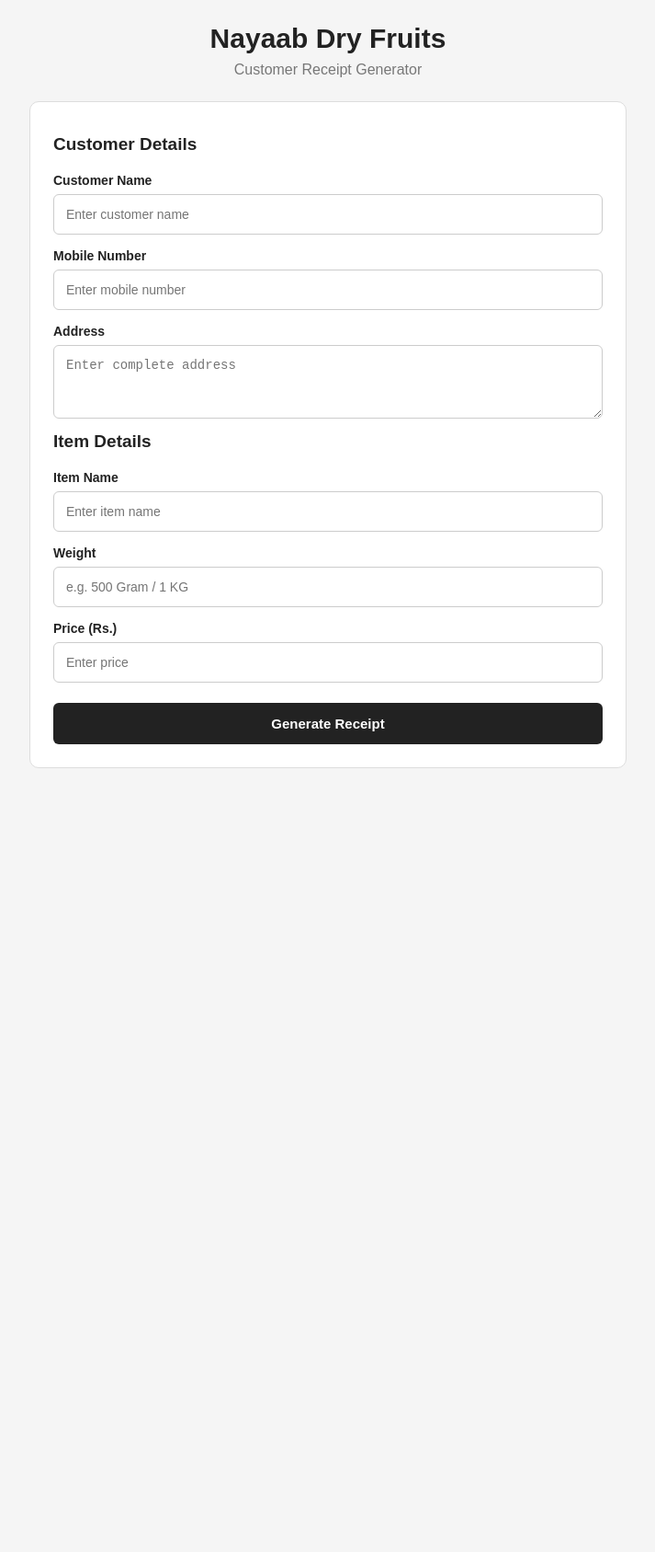
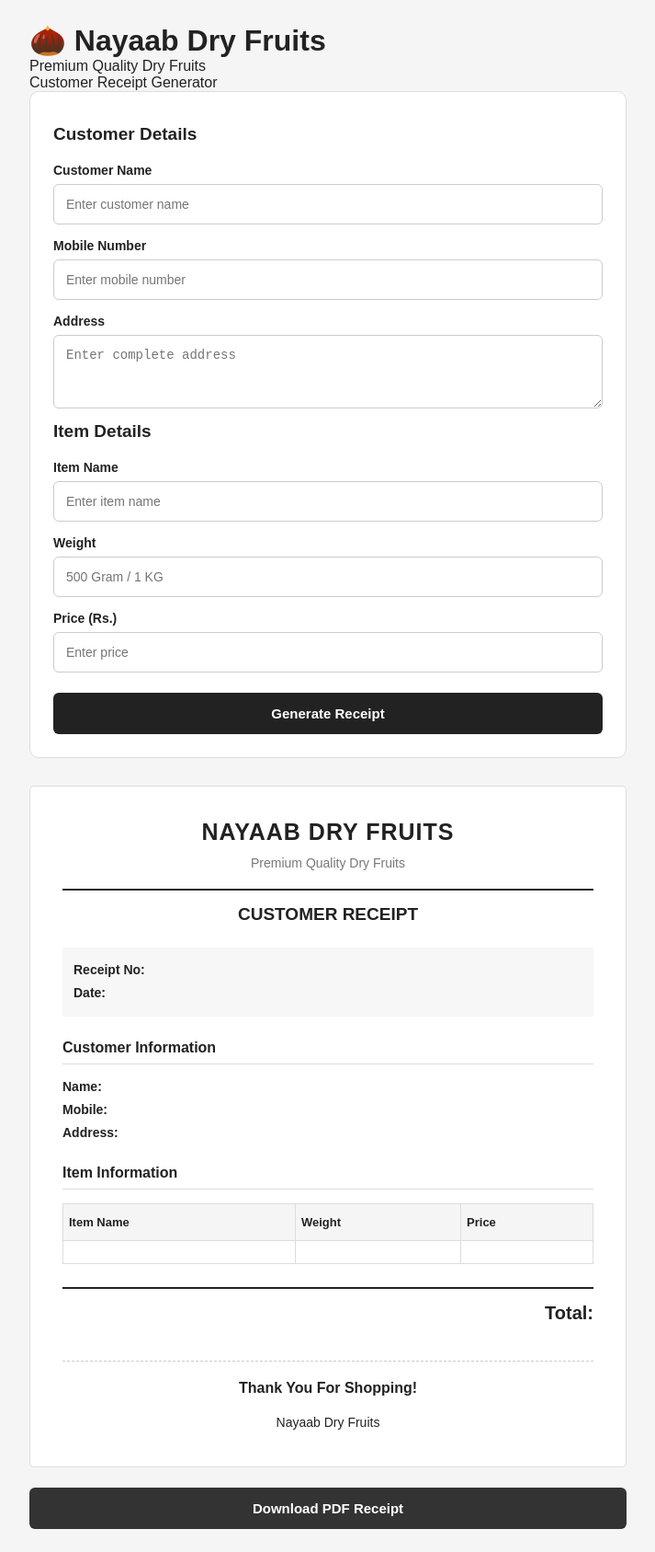
Before and after one commit to nomanonlineservice986-hub/Nayab-dry-fruits, a plain HTML site: page index.html in a window 1280 px wide. Shown: the whole page at 92% size, without its empty margins (283-996 px from the left). Before the commit the page ends 860 px from the top, so only its background shows below. Drawn offline with Linux system fonts and the light colour scheme.

Commit message:
Update title and improve receipt layout in HTML

```diff
--- a/index.html
+++ b/index.html
@@ -4,19 +4,25 @@
 <head>
     <meta charset="UTF-8">
     <meta name="viewport" content="width=device-width, initial-scale=1.0">
-    <title>Nayaab Dry Fruits Receipt</title>
+    <title>Nayaab Dry Fruits | Receipt Generator</title>
+
     <link rel="stylesheet" href="style.css">
 
     <script src="https://cdnjs.cloudflare.com/ajax/libs/html2pdf.js/0.10.1/html2pdf.bundle.min.js"></script>
 </head>
+
 <body>
 
 <div class="container">
 
-    <h1>Nayaab Dry Fruits</h1>
-    <p class="subtitle">Customer Receipt Generator</p>
+    <header>
+        <h1>🌰 Nayaab Dry Fruits</h1>
+        <p>Premium Quality Dry Fruits</p>
+        <span>Customer Receipt Generator</span>
+    </header>
 
     <div class="form-box">
+
         <h2>Customer Details</h2>
 
         <label>Customer Name</label>
@@ -34,15 +40,18 @@
         <input type="text" id="item" placeholder="Enter item name">
 
         <label>Weight</label>
-        <input type="text" id="weight" placeholder="e.g. 500 Gram / 1 KG">
+        <input type="text" id="weight" placeholder="500 Gram / 1 KG">
 
         <label>Price (Rs.)</label>
         <input type="number" id="price" min="0" step="0.01" placeholder="Enter price">
 
-        <button onclick="generateReceipt()">Generate Receipt</button>
+        <button type="button" onclick="generateReceipt()">
+            Generate Receipt
+        </button>
+
     </div>
 
-    <div id="receiptSection" style="display:none;">
+    <div id="receiptSection">
 
         <div id="receipt">
 
@@ -50,7 +59,7 @@
                 <h1>NAYAAB DRY FRUITS</h1>
                 <p>Premium Quality Dry Fruits</p>
                 <hr>
-                <h2>Customer Receipt</h2>
+                <h2>CUSTOMER RECEIPT</h2>
             </div>
 
             <div class="receipt-info">
@@ -74,6 +83,7 @@
                         <th>Price</th>
                     </tr>
                 </thead>
+
                 <tbody>
                     <tr>
                         <td id="rItem"></td>
@@ -94,7 +104,7 @@
 
         </div>
 
-        <button class="download-btn" onclick="downloadPDF()">
+        <button type="button" class="download-btn" onclick="downloadPDF()">
             Download PDF Receipt
         </button>
 
```
